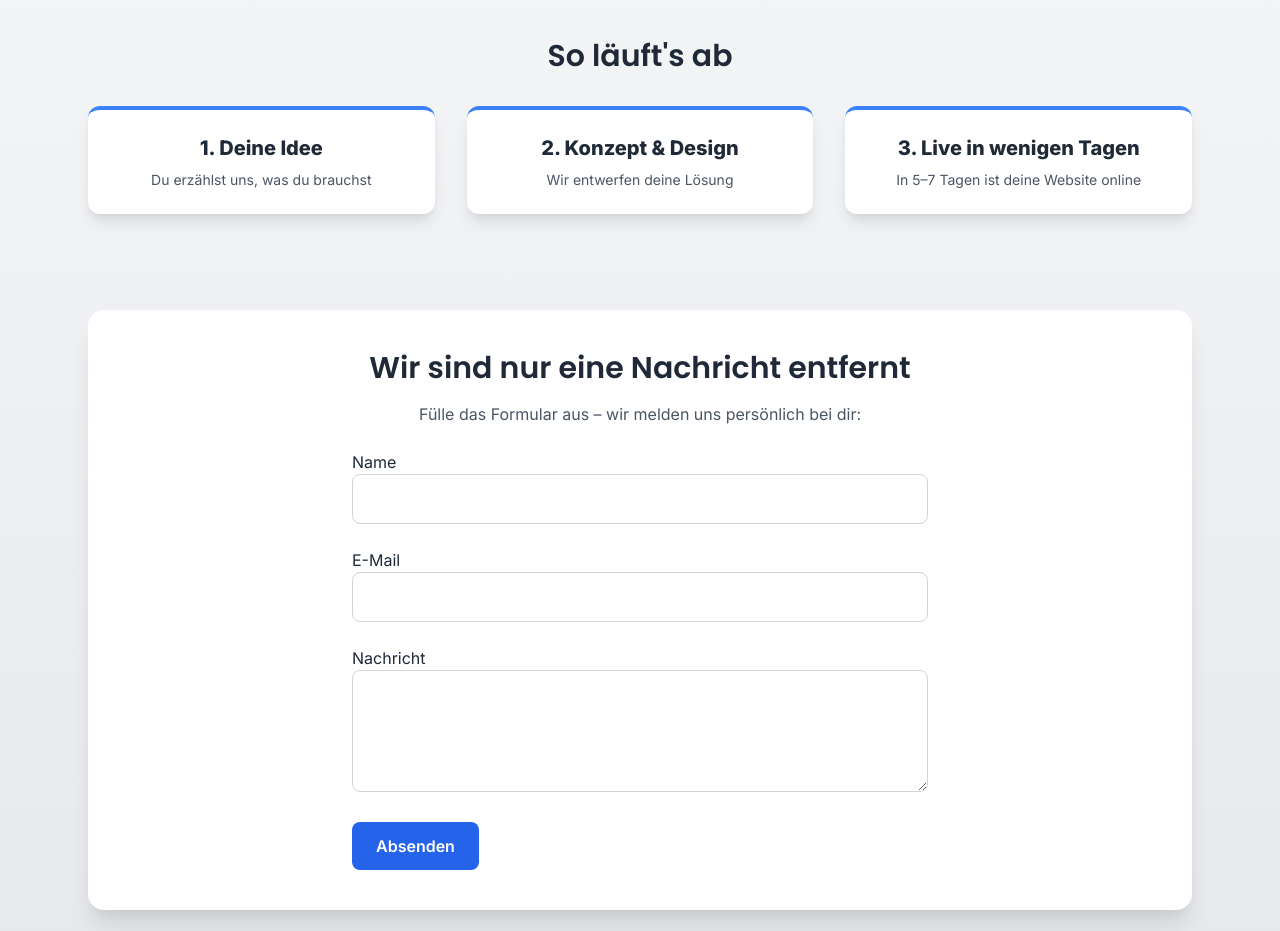
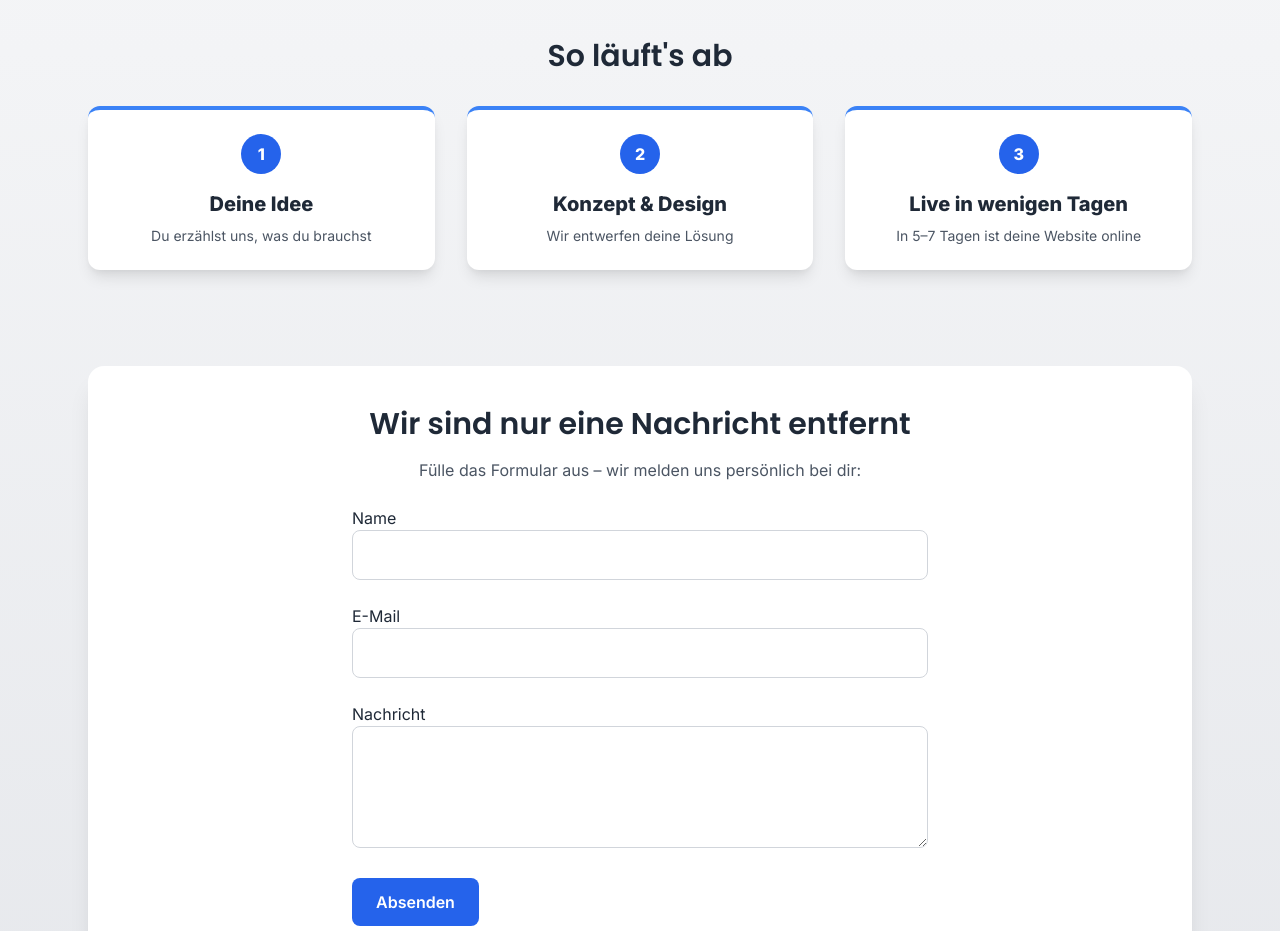
Before and after one commit to webklar1/webklar-website, a plain HTML site: page index.html in a window 1280 px wide. Shown: the part 1040-1971 px from the top of the page. Drawn offline with nearby package versions, Linux system fonts and the light colour scheme.

Commit message:
Update index.html

```diff
--- a/index.html
+++ b/index.html
@@ -44,6 +44,18 @@
       box-shadow: 0 10px 15px rgba(0, 0, 0, 0.1);
       z-index: 50;
     }
+    .circle-number {
+      background-color: #2563eb;
+      color: white;
+      border-radius: 9999px;
+      width: 2.5rem;
+      height: 2.5rem;
+      display: flex;
+      align-items: center;
+      justify-content: center;
+      font-weight: bold;
+      margin: 0 auto 1rem auto;
+    }
   </style>
   <script>
     function togglePopup(id) {
@@ -64,7 +76,6 @@
   </header>
 
   <main class="max-w-6xl mx-auto px-6 pt-10 pb-16 space-y-24">
-
     <section class="text-center">
       <h2 class="text-3xl font-bold mb-4 text-gray-800">Was dich bei Webklar erwartet</h2>
       <p class="max-w-3xl mx-auto text-gray-600">Bei Webklar setzen wir auf Klarheit, Schnelligkeit und Persönlichkeit. Unsere Seiten sind für kleine Unternehmen, Selbstständige und Dienstleister gemacht, die schnell sichtbar sein wollen – ohne Technikstress.</p>
@@ -104,15 +115,18 @@
       <h2 class="text-3xl font-bold mb-8 text-gray-800">So läuft's ab</h2>
       <div class="flex flex-col sm:flex-row justify-center gap-8">
         <div class="bg-white shadow-lg rounded-xl p-6 w-full sm:w-1/3 border-t-4 border-blue-500">
-          <p class="text-xl font-bold text-gray-800 mb-2">1. Deine Idee</p>
+          <div class="circle-number">1</div>
+          <p class="text-xl font-bold text-gray-800 mb-2">Deine Idee</p>
           <p class="text-sm text-gray-600">Du erzählst uns, was du brauchst</p>
         </div>
         <div class="bg-white shadow-lg rounded-xl p-6 w-full sm:w-1/3 border-t-4 border-blue-500">
-          <p class="text-xl font-bold text-gray-800 mb-2">2. Konzept & Design</p>
+          <div class="circle-number">2</div>
+          <p class="text-xl font-bold text-gray-800 mb-2">Konzept & Design</p>
           <p class="text-sm text-gray-600">Wir entwerfen deine Lösung</p>
         </div>
         <div class="bg-white shadow-lg rounded-xl p-6 w-full sm:w-1/3 border-t-4 border-blue-500">
-          <p class="text-xl font-bold text-gray-800 mb-2">3. Live in wenigen Tagen</p>
+          <div class="circle-number">3</div>
+          <p class="text-xl font-bold text-gray-800 mb-2">Live in wenigen Tagen</p>
           <p class="text-sm text-gray-600">In 5–7 Tagen ist deine Website online</p>
         </div>
       </div>
@@ -137,7 +151,6 @@
         <button type="submit" class="bg-blue-600 text-white font-semibold px-6 py-3 rounded-lg hover:bg-blue-700">Absenden</button>
       </form>
     </section>
-
   </main>
 
   <footer class="text-center py-8 text-sm text-gray-600">
```
